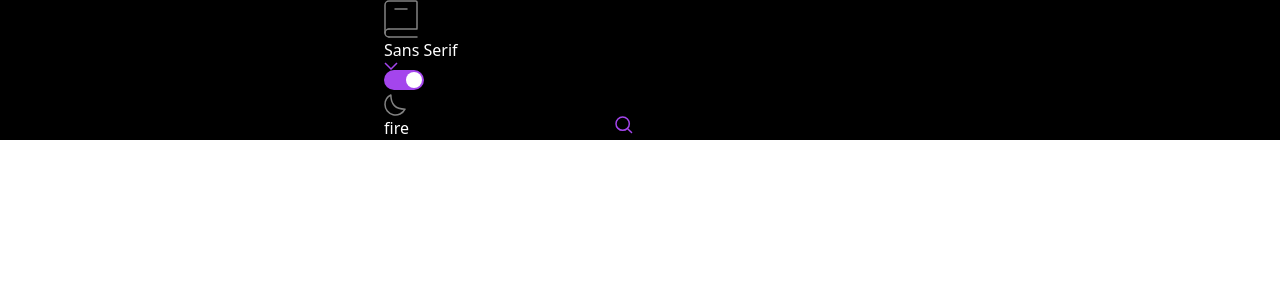
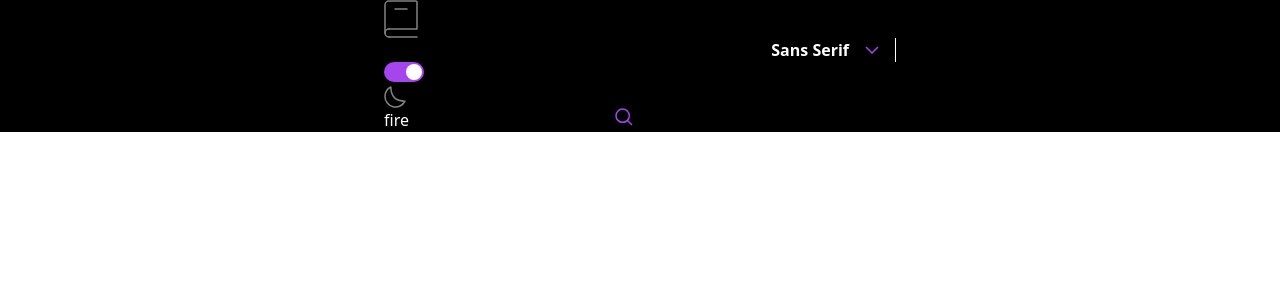
Before and after one commit to azanra/dictionary-web-app, a React (Vite) app: page / in a window 1280 px wide. Shown: the top 300 px of the page. Built offline with nearby package versions, Linux system fonts and the light colour scheme.

Commit message:
feat: style and position base and font dropdown

```diff
--- a/src/App.css
+++ b/src/App.css
@@ -1,4 +1,8 @@
 @import "tailwindcss";
+
+:root {
+  --purple: #a445ed;
+}
 
 .switch {
   position: relative;
@@ -38,7 +42,7 @@
 }
 
 .switch input:checked + .slider {
-  background-color: rgb(164 69 237);
+  background-color: var(--purple);
 }
 
 .switch input:focus + .slider {
--- a/src/pages/components/Dropdown.jsx
+++ b/src/pages/components/Dropdown.jsx
@@ -1,4 +1,5 @@
 import { createContext, useContext, useState } from "react";
+import { IsDarkContext } from "../hooks/IsDarkContext";
 
 const DropdownShownContext = createContext(null);
 const DropdownShownSetterContext = createContext(null);
@@ -9,7 +10,7 @@ export const Dropdown = ({ children }) => {
   return (
     <DropdownShownContext value={isShown}>
       <DropdownShownSetterContext value={setIsShown}>
-        <div>{children}</div>
+        <div className="w-fit relative">{children}</div>
       </DropdownShownSetterContext>
     </DropdownShownContext>
   );
@@ -19,14 +20,27 @@ export const DropdownTrigger = ({ children }) => {
   const isShown = useContext(DropdownShownContext);
   const setIsShown = useContext(DropdownShownSetterContext);
 
-  return <div onClick={() => setIsShown(!isShown)}>{children}</div>;
+  return (
+    <div className="cursor-pointer" onClick={() => setIsShown(!isShown)}>
+      {children}
+    </div>
+  );
 };
 
 export const DropdownMenuItem = ({ children }) => {
   const isShown = useContext(DropdownShownContext);
+  const isDark = useContext(IsDarkContext);
 
   if (isShown) {
-    return <div>{children}</div>;
+    return (
+      <div
+        className={`absolute top-10 px-[32px] py-[8px] right-0 shadow-md rounded-xl ${
+          isDark && `shadow-purple-600`
+        }`}
+      >
+        {children}
+      </div>
+    );
   }
 };
 
@@ -36,6 +50,7 @@ export const DropdownMenuItems = ({ children, onClick }) => {
 
   return (
     <div
+      className="cursor-pointer"
       onClick={() => {
         setIsShown(!isShown);
         onClick();
--- a/src/pages/components/FontDropdown.jsx
+++ b/src/pages/components/FontDropdown.jsx
@@ -6,16 +6,19 @@ import {
 } from "./Dropdown";
 
 import ArrowDown from "../../assets/svg/ArrowDown.svg?react";
+import dictionaryUtils from "../utils/dictionaryUtils";
 
 const FontDropdown = ({ setCurrentFont, currentFont }) => {
   const fonts = ["Sans Serif", "Serif", "Monospace"];
   return (
-    <>
+    <div className="flex flex-1 justify-end">
       <Dropdown>
         <DropdownTrigger>
-          <div>
-            <p>{currentFont}</p>
-            <ArrowDown />
+          <div className="flex items-center border-r-1">
+            <p className="font-bold">{currentFont}</p>
+            <div className="mx-[16px]">
+              <ArrowDown />
+            </div>
           </div>
         </DropdownTrigger>
         <DropdownMenuItem>
@@ -25,13 +28,19 @@ const FontDropdown = ({ setCurrentFont, currentFont }) => {
                 key={font}
                 onClick={() => setCurrentFont(font)}
               >
-                {font}
+                <p
+                  className={`${dictionaryUtils.getCurrentFont(
+                    font
+                  )} font-bold py-[8px] hover:text-(--purple)`}
+                >
+                  {font}
+                </p>
               </DropdownMenuItems>
             );
           })}
         </DropdownMenuItem>
       </Dropdown>
-    </>
+    </div>
   );
 };
 
```
